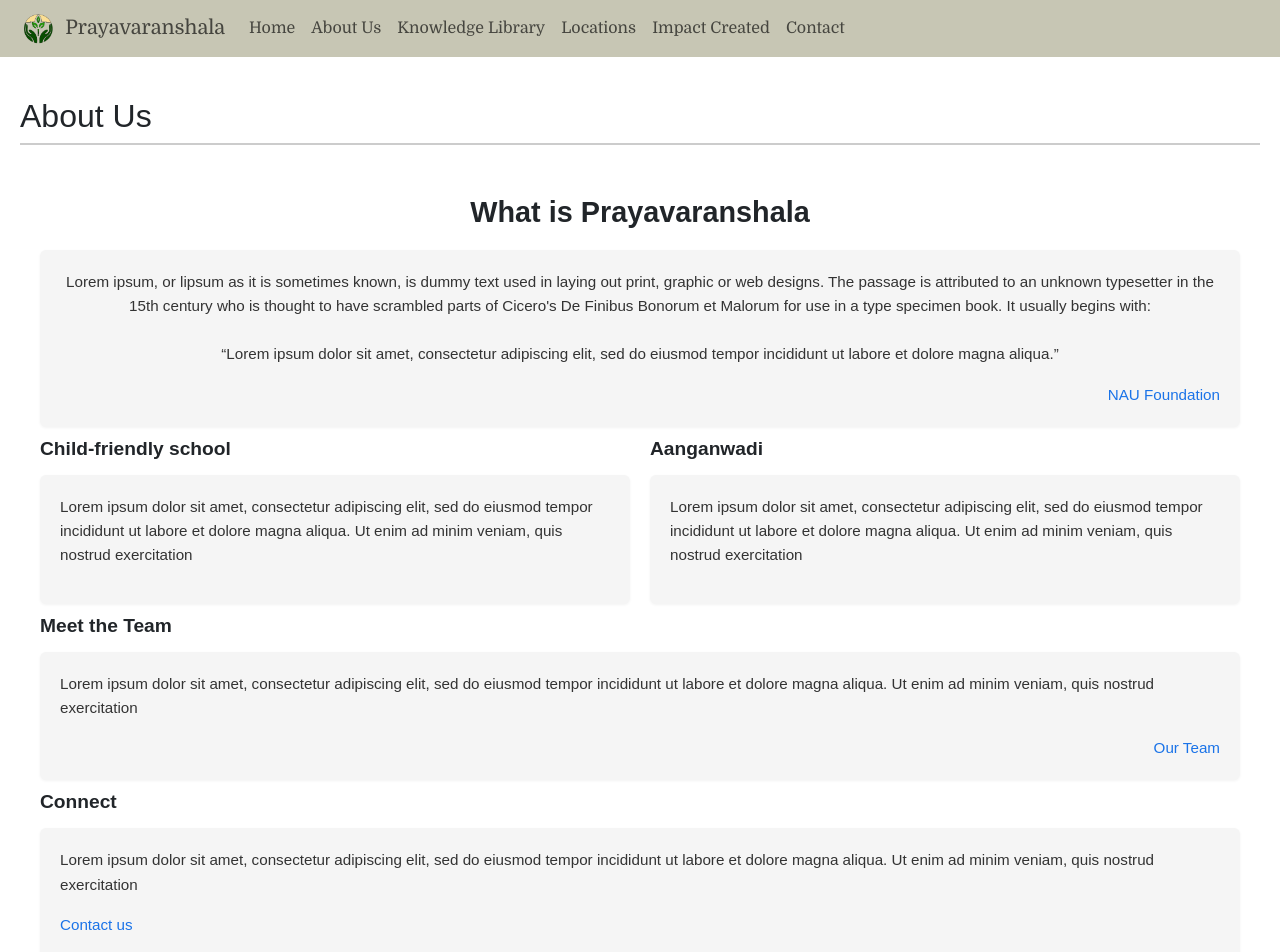
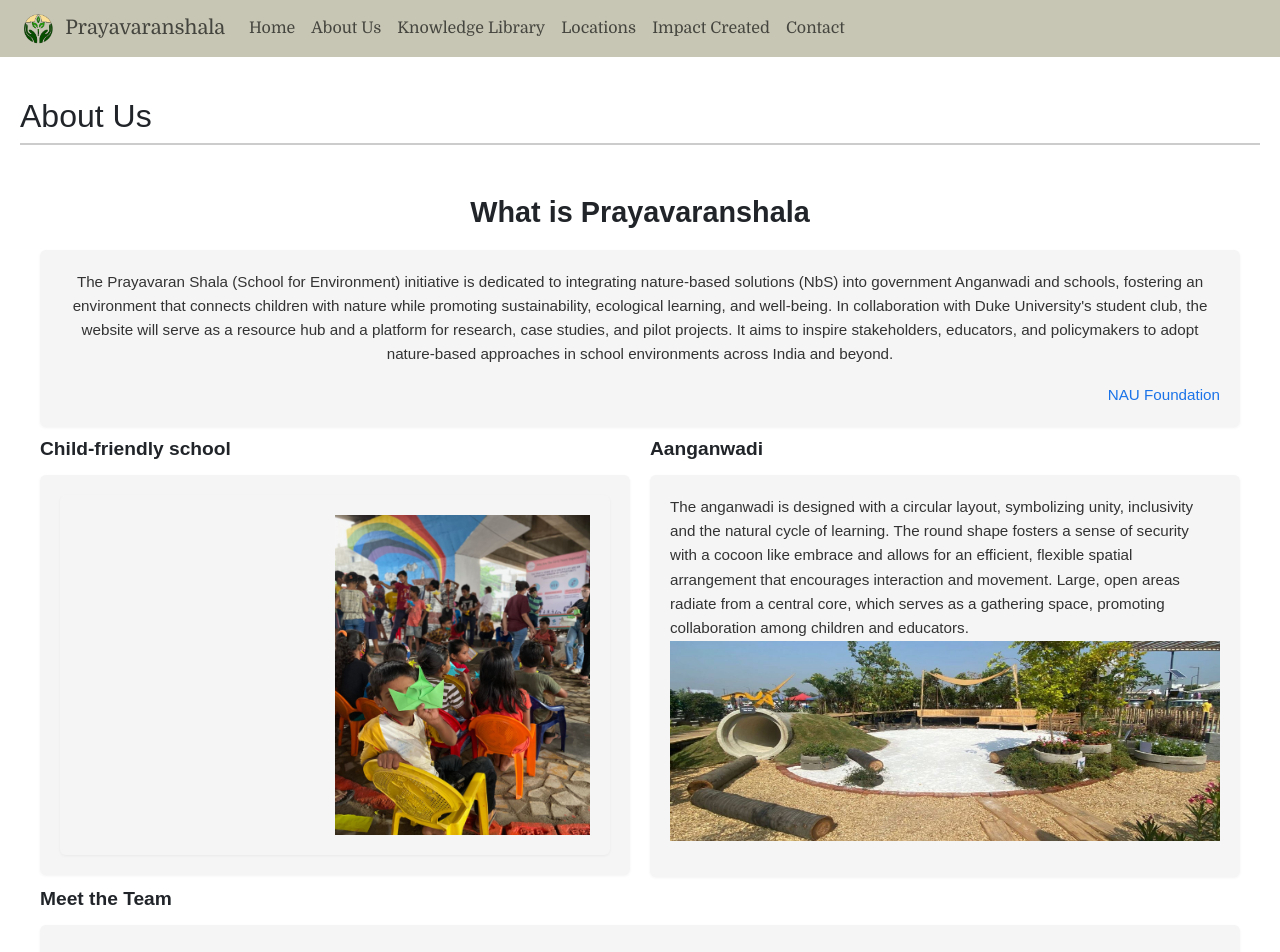
Before and after one commit to nathCode45/nau-prayavaranshala, a React (Vite) app: page /about-us in a window 1280 px wide. Shown: the top 952 px of the page. Built offline with nearby package versions, Linux system fonts and the light colour scheme.

Commit message:
About-us

```diff
--- a/public/home.json
+++ b/public/home.json
@@ -1,7 +1,7 @@
 [
     {
         "top_image_url": "https://images.unsplash.com/photo-1474465847590-4d2b58fe9afb?q=80&w=3016&auto=format&fit=crop&ixlib=rb-4.0.3&ixid=M3wxMjA3fDB8MHxwaG90by1wYWdlfHx8fGVufDB8fHx8fA%3D%3D",
-        "paragraph1": "Prayavaran Shala is dedicated to transforming early childhood education through environmentally conscious design and sustainable practices. Our mission is to create spaces that nurture both children and the planet,fostering a deep connection with nature from an early age.",
+        "paragraph1": "",
         "research_description": "Lorem ipsum dolor sit amet, consectetur adipiscing elit. Sed do eiusmod tempor incididunt ut labore et dolore magna aliqua. Ut enim ad minim veniam, quis nostrud exercitation ullamco laboris nisi ut aliquip ex ea commodo consequat.",
         "research_image_url": "https://images.pexels.com/photos/768125/pexels-photo-768125.jpeg?auto=compress&cs=tinysrgb&w=1260&h=750&dpr=2",
         "case_study_description": "Discover how different innovative design solutions have transformed early childhood learning environments around the world.",
--- a/src/components/AboutUs.jsx
+++ b/src/components/AboutUs.jsx
@@ -1,4 +1,6 @@
 import React, { useEffect } from "react";
+import { Link } from "react-router-dom";
+
 
 const AboutUs = () => {
   useEffect(() => {
@@ -15,6 +17,18 @@ const AboutUs = () => {
         padding: "40px 20px",
         fontFamily: "Arial, sans-serif",
     },
+    pic: {
+        width: "100%",
+        height: "200px",
+        display: "flex",
+
+      },
+      pic2: {
+        width: "50%",
+        height: "320px",
+        display: "flex",
+
+      },
     page: {
       padding: "40px 20px",
       fontFamily: "Arial, sans-serif",
@@ -87,13 +101,7 @@ const AboutUs = () => {
             <h2 style={styles.heading}>What is Prayavaranshala</h2>
             <div style={styles.card}>
             <p style={{ ...styles.paragraph, ...styles.textCenter }}>
-                Lorem ipsum, or lipsum as it is sometimes known, is dummy text used in
-                laying out print, graphic or web designs. The passage is attributed to an
-                unknown typesetter in the 15th century who is thought to have scrambled
-                parts of Cicero's De Finibus Bonorum et Malorum for use in a type specimen
-                book. It usually begins with: <br /><br />
-                “Lorem ipsum dolor sit amet, consectetur adipiscing elit, sed do eiusmod
-                tempor incididunt ut labore et dolore magna aliqua.”
+            The Prayavaran Shala (School for Environment) initiative is dedicated to integrating nature-based solutions (NbS) into government Anganwadi and schools, fostering an environment that connects children with nature while promoting sustainability, ecological learning, and well-being. In collaboration with Duke University's student club, the website will serve as a resource hub and a platform for research, case studies, and pilot projects. It aims to inspire stakeholders, educators, and policymakers to adopt nature-based approaches in school environments across India and beyond.
             </p>
             <div style={styles.textRight}>
                 <a href="#foundation" style={styles.link}>NAU Foundation</a>
@@ -106,11 +114,19 @@ const AboutUs = () => {
             <div id="cfs-section">
             <h3 style={styles.subHeading}>Child-friendly school</h3>
             <div style={styles.card}>
-                <p style={styles.paragraph}>
-                Lorem ipsum dolor sit amet, consectetur adipiscing elit, sed do eiusmod
-                tempor incididunt ut labore et dolore magna aliqua. Ut enim ad minim
-                veniam, quis nostrud exercitation
-                </p>
+            <div style={{ ...styles.card, display: "flex", alignItems: "center", justifyContent: "space-between" }}>
+        <div style={{ flex: 1 }}>
+            <p style={styles.paragraph}>
+
+            </p>
+            </div>
+            <img
+                src="/child.jpeg"
+                alt="Child-friendly school"
+                style={styles.pic2}
+            />
+            </div>
+
             </div>
             </div>
 
@@ -118,9 +134,12 @@ const AboutUs = () => {
             <h3 style={styles.subHeading}>Aanganwadi</h3>
             <div style={styles.card}>
                 <p style={styles.paragraph}>
-                Lorem ipsum dolor sit amet, consectetur adipiscing elit, sed do eiusmod
-                tempor incididunt ut labore et dolore magna aliqua. Ut enim ad minim
-                veniam, quis nostrud exercitation
+                The anganwadi is designed with a circular layout, symbolizing unity, inclusivity and the natural cycle of learning. The round shape fosters a sense of security with a cocoon like embrace and allows for an efficient, flexible spatial arrangement that encourages interaction and movement. Large, open areas radiate from a central core, which serves as a gathering space, promoting collaboration among children and educators.
+                <img
+                src="public/aangwadi.jpeg"
+                alt="Map of location"
+                style={styles.pic}
+                />
                 </p>
             </div>
             </div>
@@ -131,9 +150,7 @@ const AboutUs = () => {
             <h3 style={styles.subHeading}>Meet the Team</h3>
             <div style={styles.card}>
             <p style={styles.paragraph}>
-                Lorem ipsum dolor sit amet, consectetur adipiscing elit, sed do eiusmod
-                tempor incididunt ut labore et dolore magna aliqua. Ut enim ad minim veniam,
-                quis nostrud exercitation
+
             </p>
             <div style={styles.textRight}>
                 <a href="#team" style={styles.link}>Our Team</a>
@@ -146,11 +163,11 @@ const AboutUs = () => {
             <h3 style={styles.subHeading}>Connect</h3>
             <div style={styles.card}>
             <p style={styles.paragraph}>
-                Lorem ipsum dolor sit amet, consectetur adipiscing elit, sed do eiusmod
-                tempor incididunt ut labore et dolore magna aliqua. Ut enim ad minim veniam,
-                quis nostrud exercitation
+
             </p>
-            <a href="#contact" style={styles.link}>Contact us</a>
+            <div style={styles.textRight}>
+            <Link to="/contact" style={styles.link}>Contact us</Link>
+            </div>
             </div>
         </section>
 
```
Also changed, not shown: public/aangwadi.jpeg (added), public/child.jpeg (added).
